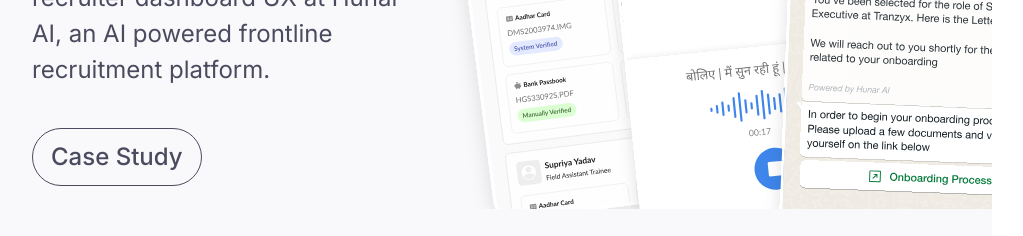
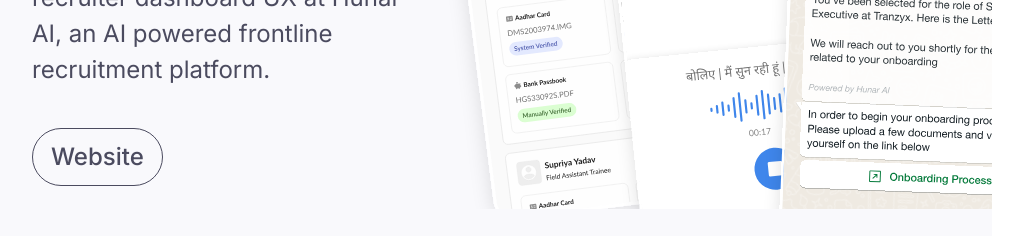
Before and after one commit to iraakbar/Ira-portfolio-quash, a Next.js app: page / in a window 1280 px wide. Shown: the part 1140-1376 px from the top of the page, without its empty margins (168-1191 px from the left). Built offline with nearby package versions, Linux system fonts and the light colour scheme.

Commit message:
Update page.tsx

```diff
--- a/app/page.tsx
+++ b/app/page.tsx
@@ -11,7 +11,7 @@
     description:
       "Enhanced the overall candidate experience and refined a recruiter dashboard UX at Hunar AI, an AI powered frontline recruitment platform.",
     link: "https://www.hunar.ai/",
-    linkLabel: "Case Study",
+    linkLabel: "Website",
     image: "/hunar.svg",
   },
   {
```
